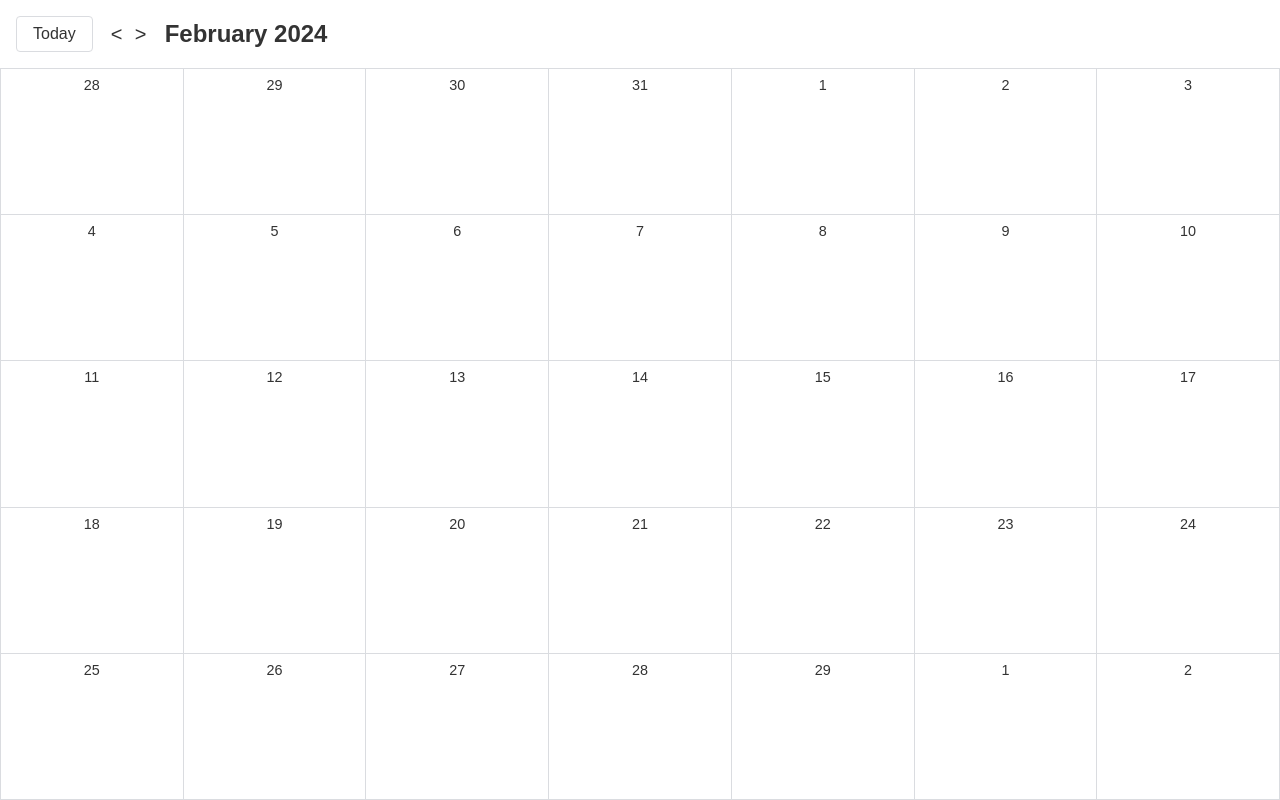
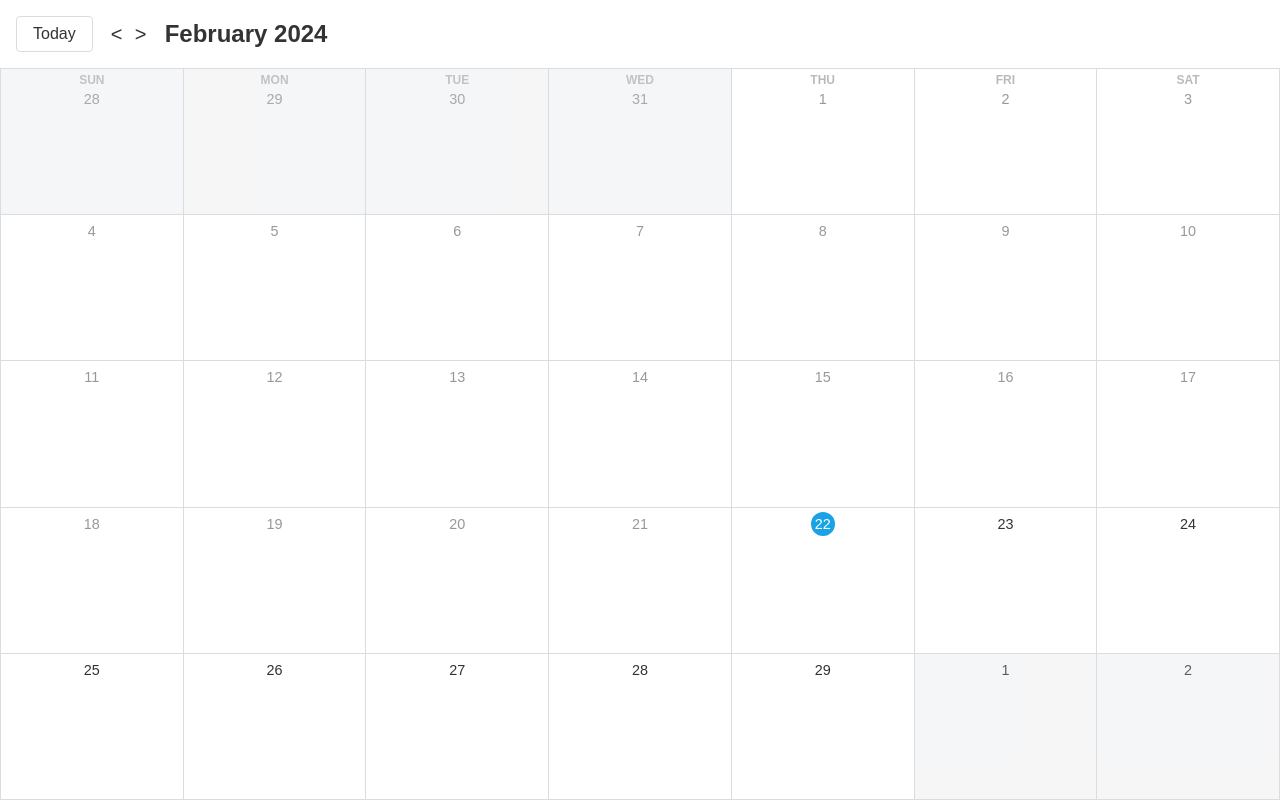
Before and after one commit to AlexMaderaP/schedule-craft, a React (Vite) app: page / in a window 1280 px wide. Built offline with nearby package versions, Linux system fonts and the light colour scheme.

Commit message:
Add navigation between months

```diff
--- a/src/Calendar.tsx
+++ b/src/Calendar.tsx
@@ -1,36 +1,74 @@
 import {
+  addMonths,
   eachDayOfInterval,
   endOfMonth,
   endOfWeek,
   format,
+  isBefore,
+  isSameMonth,
+  isSameWeek,
+  isToday,
   startOfMonth,
   startOfWeek,
+  subDays,
+  subMonths,
 } from "date-fns";
 import { useState } from "react";
 
 function Calendar() {
   const [monthShowed, setMonthShowed] = useState(new Date());
 
+  const monthStart = startOfWeek(startOfMonth(monthShowed));
+
   const dateRange = eachDayOfInterval({
-    start: startOfWeek(startOfMonth(monthShowed)),
+    start: monthStart,
     end: endOfWeek(endOfMonth(monthShowed)),
   });
+
+  function handleMonthClass(day: Date) {
+    let className = "day";
+    if (!isSameMonth(day, monthShowed)) className += " non-month-day";
+    if (isBefore(day, subDays(new Date(), 1))) className += " old-month-day";
+    return className;
+  }
+
+  function isDayOfFirstWeek(day: Date) {
+    return isSameWeek(day, monthStart);
+  }
 
   return (
     <div className="calendar">
       <div className="header">
-        <button className="btn">Today</button>
+        <button className="btn" onClick={() => setMonthShowed(new Date())}>
+          Today
+        </button>
         <div>
-          <button className="month-change-btn">&lt;</button>
-          <button className="month-change-btn">&gt;</button>
+          <button
+            className="month-change-btn"
+            onClick={() => setMonthShowed((curr) => subMonths(curr, 1))}
+          >
+            &lt;
+          </button>
+          <button
+            className="month-change-btn"
+            onClick={() => setMonthShowed((curr) => addMonths(curr, 1))}
+          >
+            &gt;
+          </button>
         </div>
         <span className="month-title">{format(monthShowed, "MMMM yyyy")}</span>
       </div>
       <div className="days">
         {dateRange.map((day) => (
-          <div className="day ">
+          <div key={day.getTime()} className={handleMonthClass(day)}>
             <div className="day-header">
-              <div className="day-number">{format(day, "d")}</div>
+              {isDayOfFirstWeek(day) && (
+                <div className="week-name">{format(day, "iii")}</div>
+              )}
+              <div className={`day-number ${isToday(day) && "today"}`}>
+                {format(day, "d")}
+              </div>
+              <button className="add-event-btn">+</button>
             </div>
           </div>
         ))}
--- a/src/styles.css
+++ b/src/styles.css
@@ -179,3 +179,36 @@ body {
   justify-content: center;
   align-items: center;
 }
+
+.day-number.today {
+  background-color: var(--blue-background);
+  border-radius: 50%;
+  color: white;
+}
+
+.day:hover .add-event-btn,
+.add-event-btn:focus {
+  opacity: 1;
+}
+
+.add-event-btn {
+  opacity: 0;
+  position: absolute;
+  background: none;
+  border: none;
+  border-radius: 50%;
+  width: 1.5rem;
+  height: 1.5rem;
+  display: flex;
+  justify-content: center;
+  align-items: center;
+  right: 0;
+  top: 0;
+  font-size: 1.25rem;
+  cursor: pointer;
+  color: #333;
+}
+
+.add-event-btn:hover {
+  background-color: #f1f3f4;
+}
```
